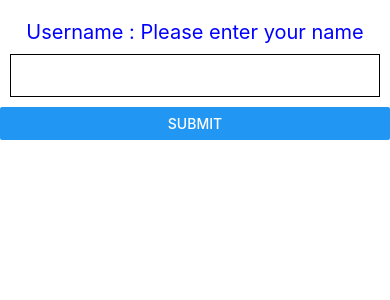
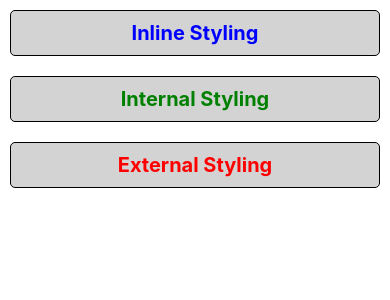
Before and after one commit to R-e-h-a-n-N-a-s-e-e-r/leaning-React-Native, a React Native app: screen / in a window 390 px wide. Shown: the top 300 px of the page. Built offline with nearby package versions, Linux system fonts and the light colour scheme.

Commit message:
Different Types of  Styling in ReactNative

```diff
--- a/App.tsx
+++ b/App.tsx
@@ -5,13 +5,15 @@ import OnPress from './src/Components/OnPress';
 import UseState from './src/Components/UseState';
 import Props from './src/Components/Props';
 import InputText from './src/Components/InputText';
+import Styling from './src/Components/Styling';
 
 const App = () => {
   return (
     <View>
       {/* <UseState/> */}
       {/* <Props> */}
-      <InputText/>
+      {/* <InputText/> */}
+      <Styling />
     </View>
   );
 };
--- /dev/null
+++ b/src/Components/Styling.tsx
@@ -0,0 +1,50 @@
+import { StyleSheet, Text, View } from 'react-native';
+import React from 'react';
+import Style from '../Style/Style';
+const Styling = () => {
+  return (
+    <View>
+      {/* Inline Styling has more priority than Internal Styling, which has more priority than External Styling. */}
+      {/* 1st : Inline Styling
+      2nd : Internal Styling
+      3rd : External Styling */}
+      <Text
+        style={{
+          color: 'blue',
+          fontSize: 20,
+          textAlign: 'center',
+          margin: 10,
+          fontWeight: 'bold',
+          backgroundColor: 'lightgray',
+          padding: 10,
+          borderRadius: 5,
+          borderWidth: 1,
+          borderColor: 'black',
+          shadowColor: '#000',
+        }}
+      >
+        Inline Styling
+      </Text>
+      <Text style={styles.Text}>Internal Styling</Text>
+      <Text style={Style.Text}>External Styling</Text>
+    </View>
+  );
+};
+
+export default Styling;
+
+const styles = StyleSheet.create({
+  Text: {
+    color: 'green',
+    fontSize: 20,
+    textAlign: 'center',
+    margin: 10,
+    fontWeight: 'bold',
+    backgroundColor: 'lightgray',
+    padding: 10,
+    borderRadius: 5,
+    borderWidth: 1,
+    borderColor: 'black',
+    shadowColor: '#000',
+  },
+});
--- /dev/null
+++ b/src/Style/Style.ts
@@ -0,0 +1,20 @@
+import { StyleSheet } from "react-native";
+
+
+const Style=StyleSheet.create({
+    Text: {
+        color: 'red',
+        fontSize: 20,
+        textAlign: 'center',
+        margin: 10,
+        fontWeight: 'bold',
+        backgroundColor: 'lightgray',
+        padding: 10,
+        borderRadius: 5,
+        borderWidth: 1,
+        borderColor: 'black',
+        shadowColor: '#000',
+
+    }
+})
+export default Style;
```
